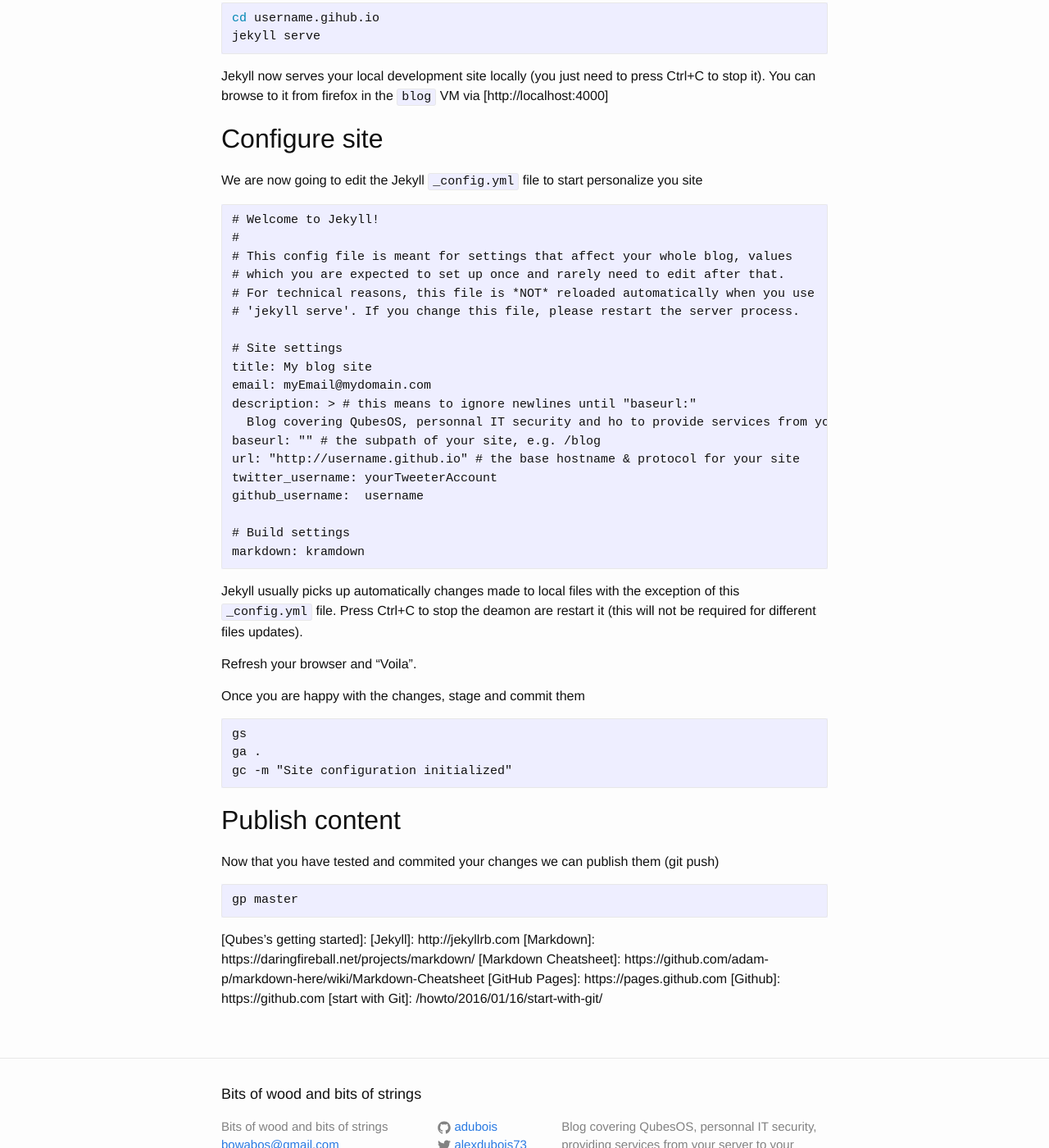
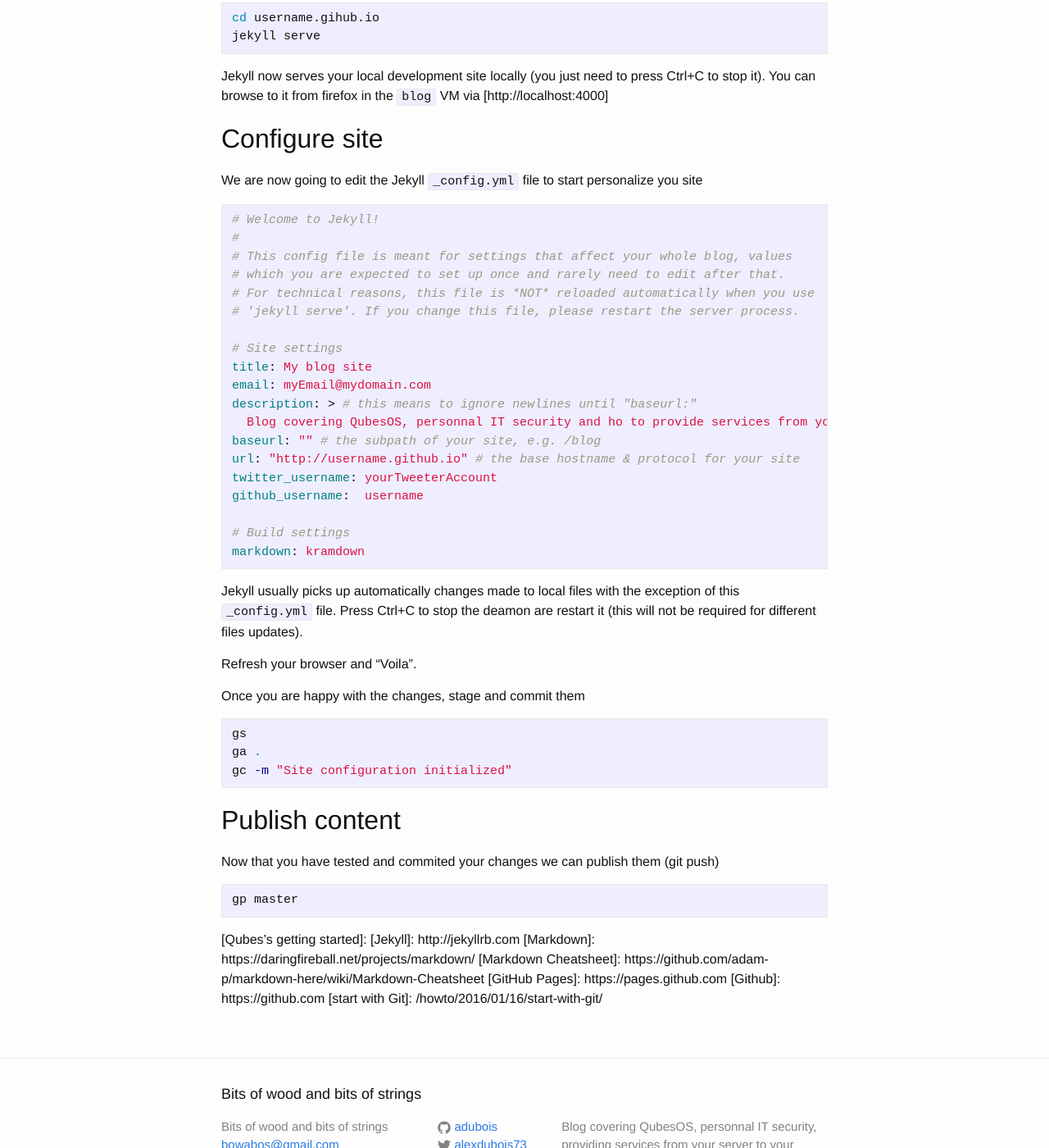
Before and after one commit to adubois/adubois.github.io, a Jekyll site: the page built from _posts/2016-01-17-create-github-blog.md, in a window 1280 px wide and 1400 px high, scrolled down 2287 px. Shown: the whole window at 82% size. Built offline with Jekyll 4.4.1, drawn with Linux system fonts in a browser that asks for light colours; some of the changed text lies outside the part shown.

Commit message:
Second test for fenced codeblock support

````diff
--- a/_posts/2016-01-17-create-github-blog.md
+++ b/_posts/2016-01-17-create-github-blog.md
@@ -33,7 +33,7 @@ Install the software
 
 Install the Ruby development package from a terminal window in your template VM
 
-```ruby
+```bash
 sudo yum install ruby-devel git
 ```
 
@@ -128,7 +128,7 @@ Configure site
 We are now going to edit the Jekyll `_config.yml` file to start personalize you
 site
 
-```
+```yml
 # Welcome to Jekyll!
 #
 # This config file is meant for settings that affect your whole blog, values
@@ -157,7 +157,7 @@ restart it (this will not be required for different files updates).
 Refresh your browser and "Voila".
 
 Once you are happy with the changes, stage and commit them
-```
+```bash
 gs
 ga .
 gc -m "Site configuration initialized"
@@ -169,7 +169,7 @@ Publish content
 Now that you have tested and commited your changes we can publish them (git
 push)
 
-```
+```bash
 gp master
 ```
 
````
